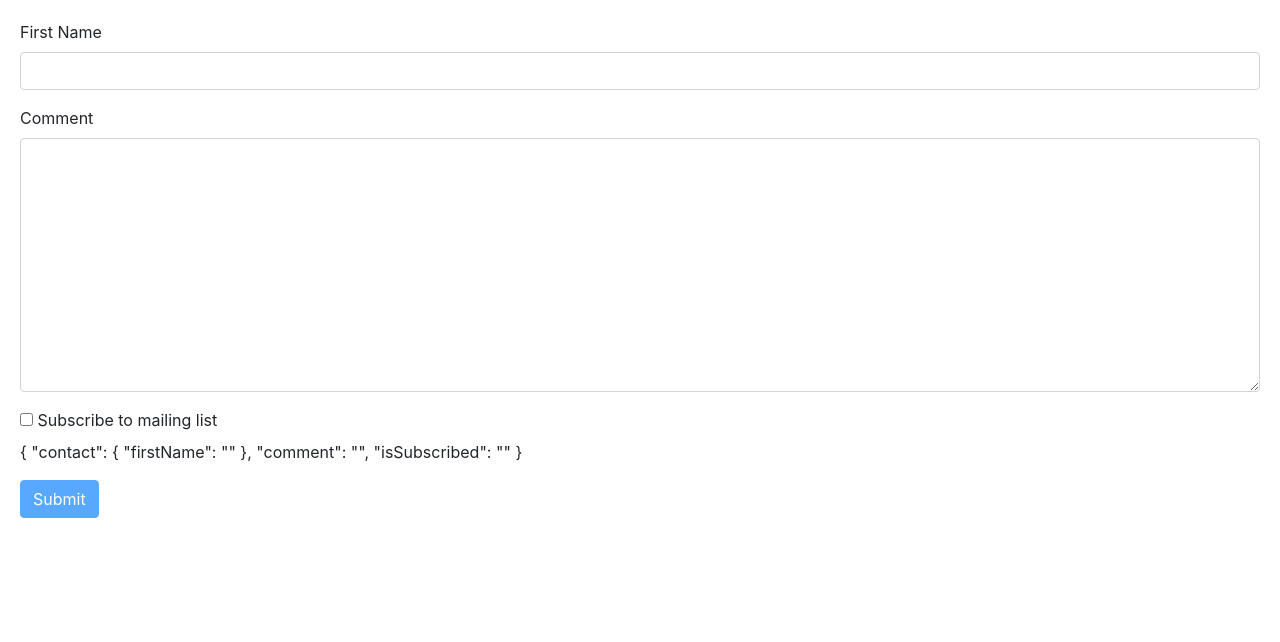
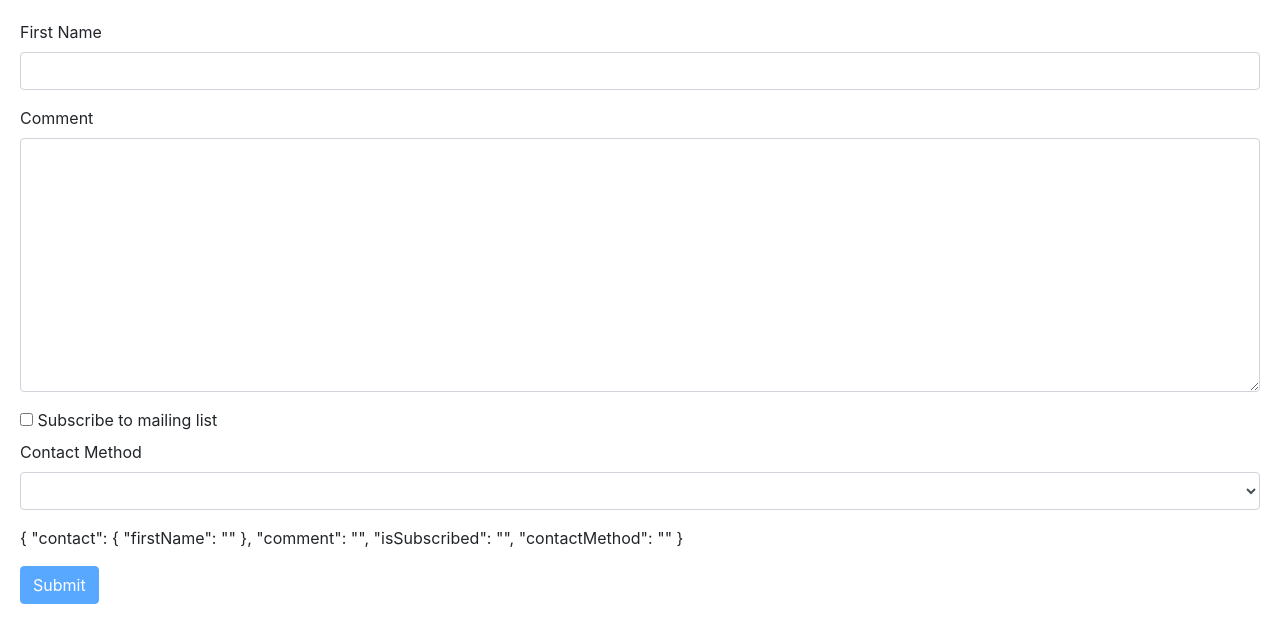
Before and after one commit to kdhruvajyothreddy/angular-assignment2, an Angular app: page / in a window 1280 px wide. Shown: the top 642 px of the page. Built offline with nearby package versions, Linux system fonts and the light colour scheme.

Commit message:
Drop down list in a form & using property binding to pass its id

```diff
--- a/src/app/contact-form/contact-form.component.html
+++ b/src/app/contact-form/contact-form.component.html
@@ -39,6 +39,18 @@
                 setting a name attribute "isSubscribed" -->
         </label>
     </div>
+
+    <div class="form-group">
+        <label for="contactMethod">Contact Method  </label>
+        <select ngModel name="contactMethod" id="contactMethod" class="form-control">
+            <option value=""></option>
+            <option *ngFor="let method of contactMethods" [value]="method.id">{{ method.name }}</option>
+            <!-- Displaying elements for drop down by recurring element using ngFor and using property binding using [value]
+                 to bind with each element using its id -->
+        </select>
+    </div>
+    <!-- Creating a form element to display drop down list -->
+
     <p>
         {{ f.value | json }}
         <!-- Rendering the json object "f.value" to just check the values and setting the format as json using pipe -->
--- a/src/app/contact-form/contact-form.component.ts
+++ b/src/app/contact-form/contact-form.component.ts
@@ -6,6 +6,12 @@ import { Component, OnInit } from '@angular/core';
   styleUrls: ['./contact-form.component.css']
 })
 export class ContactFormComponent {
+
+  contactMethods = [
+    {id:1, name: "Email"},
+    {id:2, name: "Form"},
+  ];
+  // Array list to display them on front end as drop down
 
   log(x: string){
     console.log(x);
```
